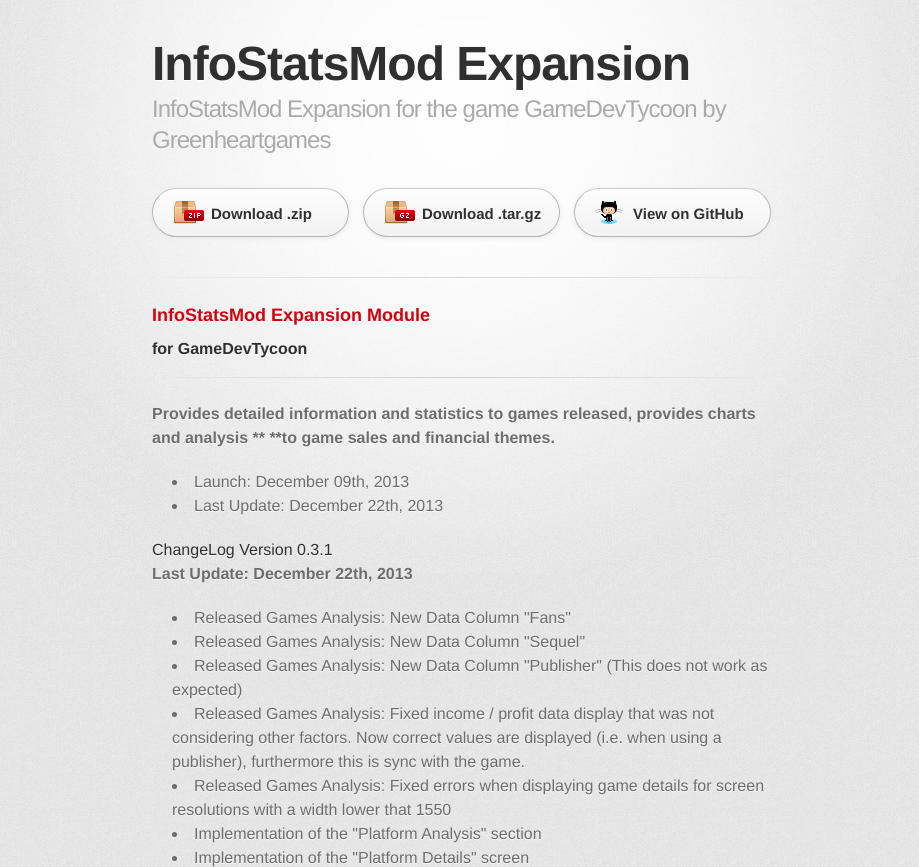
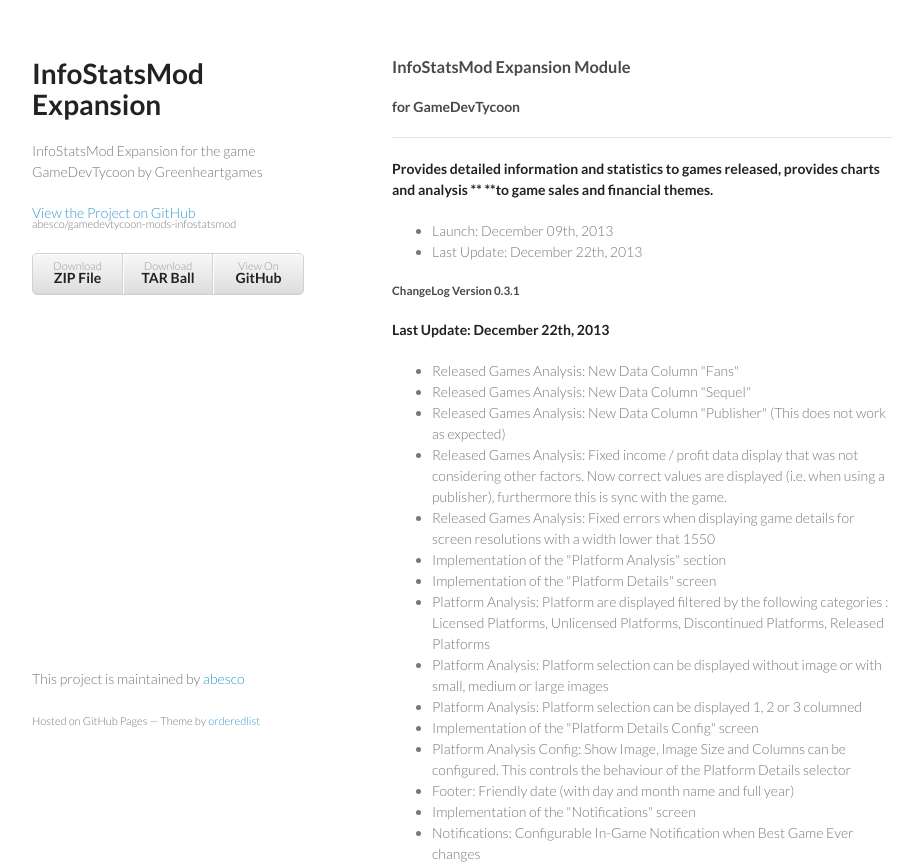
Before and after one commit to abesco/gamedevtycoon-mods-infostatsmod, a plain HTML site: page index.html in a window 1280 px wide. Shown: the top 867 px of the page, without its empty margins (178-1097 px from the left). Drawn offline with Linux system fonts and the light colour scheme; a web font is replaced by a local one.

Commit message:
Create gh-pages branch via GitHub

```diff
--- a/index.html
+++ b/index.html
@@ -1,37 +1,34 @@
-<!DOCTYPE html>
+<!doctype html>
 <html>
   <head>
-    <meta charset='utf-8'>
+    <meta charset="utf-8">
     <meta http-equiv="X-UA-Compatible" content="chrome=1">
-    <link href='https://fonts.googleapis.com/css?family=Chivo:900' rel='stylesheet' type='text/css'>
-    <link rel="stylesheet" type="text/css" href="stylesheets/stylesheet.css" media="screen" />
-    <link rel="stylesheet" type="text/css" href="stylesheets/pygment_trac.css" media="screen" />
-    <link rel="stylesheet" type="text/css" href="stylesheets/print.css" media="print" />
+    <title>InfoStatsMod Expansion by abesco</title>
+
+    <link rel="stylesheet" href="stylesheets/styles.css">
+    <link rel="stylesheet" href="stylesheets/pygment_trac.css">
+    <meta name="viewport" content="width=device-width, initial-scale=1, user-scalable=no">
     <!--[if lt IE 9]>
     <script src="//html5shiv.googlecode.com/svn/trunk/html5.js"></script>
     <![endif]-->
-    <title>InfoStatsMod Expansion by abesco</title>
   </head>
+  <body>
+    <div class="wrapper">
+      <header>
+        <h1>InfoStatsMod Expansion</h1>
+        <p>InfoStatsMod Expansion for the game GameDevTycoon by Greenheartgames</p>
 
-  <body>
-    <div id="container">
-      <div class="inner">
+        <p class="view"><a href="https://github.com/abesco/gamedevtycoon-mods-infostatsmod">View the Project on GitHub <small>abesco/gamedevtycoon-mods-infostatsmod</small></a></p>
 
-        <header>
-          <h1>InfoStatsMod Expansion</h1>
-          <h2>InfoStatsMod Expansion for the game GameDevTycoon by Greenheartgames</h2>
-        </header>
 
-        <section id="downloads" class="clearfix">
-          <a href="https://github.com/abesco/gamedevtycoon-mods-infostatsmod/zipball/master" id="download-zip" class="button"><span>Download .zip</span></a>
-          <a href="https://github.com/abesco/gamedevtycoon-mods-infostatsmod/tarball/master" id="download-tar-gz" class="button"><span>Download .tar.gz</span></a>
-          <a href="https://github.com/abesco/gamedevtycoon-mods-infostatsmod" id="view-on-github" class="button"><span>View on GitHub</span></a>
-        </section>
-
-        <hr>
-
-        <section id="main_content">
-          <h3>
+        <ul>
+          <li><a href="https://github.com/abesco/gamedevtycoon-mods-infostatsmod/zipball/master">Download <strong>ZIP File</strong></a></li>
+          <li><a href="https://github.com/abesco/gamedevtycoon-mods-infostatsmod/tarball/master">Download <strong>TAR Ball</strong></a></li>
+          <li><a href="https://github.com/abesco/gamedevtycoon-mods-infostatsmod">View On <strong>GitHub</strong></a></li>
+        </ul>
+      </header>
+      <section>
+        <h3>
 <a name="infostatsmod-expansion-module" class="anchor" href="#infostatsmod-expansion-module"><span class="octicon octicon-link"></span></a>InfoStatsMod Expansion Module</h3>
 
 <h4>
@@ -135,15 +132,13 @@
 <li>Implementation of "Debug" functions (will be removed upon final release)</li>
 <li>Debug: Toggle Pause </li>
 </ul>
-        </section>
+      </section>
+      <footer>
+        <p>This project is maintained by <a href="https://github.com/abesco">abesco</a></p>
+        <p><small>Hosted on GitHub Pages &mdash; Theme by <a href="https://github.com/orderedlist">orderedlist</a></small></p>
+      </footer>
+    </div>
+    <script src="javascripts/scale.fix.js"></script>
 
-        <footer>
-          InfoStatsMod Expansion is maintained by <a href="https://github.com/abesco">abesco</a><br>
-          This page was generated by <a href="http://pages.github.com">GitHub Pages</a>. Tactile theme by <a href="https://twitter.com/jasonlong">Jason Long</a>.
-        </footer>
-
-
-      </div>
-    </div>
   </body>
 </html>
--- /dev/null
+++ b/javascripts/scale.fix.js
@@ -0,0 +1,17 @@
+var metas = document.getElementsByTagName('meta');
+var i;
+if (navigator.userAgent.match(/iPhone/i)) {
+  for (i=0; i<metas.length; i++) {
+    if (metas[i].name == "viewport") {
+      metas[i].content = "width=device-width, minimum-scale=1.0, maximum-scale=1.0";
+    }
+  }
+  document.addEventListener("gesturestart", gestureStart, false);
+}
+function gestureStart() {
+  for (i=0; i<metas.length; i++) {
+    if (metas[i].name == "viewport") {
+      metas[i].content = "width=device-width, minimum-scale=0.25, maximum-scale=1.6";
+    }
+  }
+}
--- /dev/null
+++ b/stylesheets/styles.css
@@ -0,0 +1,255 @@
+@import url(https://fonts.googleapis.com/css?family=Lato:300italic,700italic,300,700);
+
+body {
+  padding:50px;
+  font:14px/1.5 Lato, "Helvetica Neue", Helvetica, Arial, sans-serif;
+  color:#777;
+  font-weight:300;
+}
+
+h1, h2, h3, h4, h5, h6 {
+  color:#222;
+  margin:0 0 20px;
+}
+
+p, ul, ol, table, pre, dl {
+  margin:0 0 20px;
+}
+
+h1, h2, h3 {
+  line-height:1.1;
+}
+
+h1 {
+  font-size:28px;
+}
+
+h2 {
+  color:#393939;
+}
+
+h3, h4, h5, h6 {
+  color:#494949;
+}
+
+a {
+  color:#39c;
+  font-weight:400;
+  text-decoration:none;
+}
+
+a small {
+  font-size:11px;
+  color:#777;
+  margin-top:-0.6em;
+  display:block;
+}
+
+.wrapper {
+  width:860px;
+  margin:0 auto;
+}
+
+blockquote {
+  border-left:1px solid #e5e5e5;
+  margin:0;
+  padding:0 0 0 20px;
+  font-style:italic;
+}
+
+code, pre {
+  font-family:Monaco, Bitstream Vera Sans Mono, Lucida Console, Terminal;
+  color:#333;
+  font-size:12px;
+}
+
+pre {
+  padding:8px 15px;
+  background: #f8f8f8;
+  border-radius:5px;
+  border:1px solid #e5e5e5;
+  overflow-x: auto;
+}
+
+table {
+  width:100%;
+  border-collapse:collapse;
+}
+
+th, td {
+  text-align:left;
+  padding:5px 10px;
+  border-bottom:1px solid #e5e5e5;
+}
+
+dt {
+  color:#444;
+  font-weight:700;
+}
+
+th {
+  color:#444;
+}
+
+img {
+  max-width:100%;
+}
+
+header {
+  width:270px;
+  float:left;
+  position:fixed;
+}
+
+header ul {
+  list-style:none;
+  height:40px;
+
+  padding:0;
+
+  background: #eee;
+  background: -moz-linear-gradient(top, #f8f8f8 0%, #dddddd 100%);
+  background: -webkit-gradient(linear, left top, left bottom, color-stop(0%,#f8f8f8), color-stop(100%,#dddddd));
+  background: -webkit-linear-gradient(top, #f8f8f8 0%,#dddddd 100%);
+  background: -o-linear-gradient(top, #f8f8f8 0%,#dddddd 100%);
+  background: -ms-linear-gradient(top, #f8f8f8 0%,#dddddd 100%);
+  background: linear-gradient(top, #f8f8f8 0%,#dddddd 100%);
+
+  border-radius:5px;
+  border:1px solid #d2d2d2;
+  box-shadow:inset #fff 0 1px 0, inset rgba(0,0,0,0.03) 0 -1px 0;
+  width:270px;
+}
+
+header li {
+  width:89px;
+  float:left;
+  border-right:1px solid #d2d2d2;
+  height:40px;
+}
+
+header ul a {
+  line-height:1;
+  font-size:11px;
+  color:#999;
+  display:block;
+  text-align:center;
+  padding-top:6px;
+  height:40px;
+}
+
+strong {
+  color:#222;
+  font-weight:700;
+}
+
+header ul li + li {
+  width:88px;
+  border-left:1px solid #fff;
+}
+
+header ul li + li + li {
+  border-right:none;
+  width:89px;
+}
+
+header ul a strong {
+  font-size:14px;
+  display:block;
+  color:#222;
+}
+
+section {
+  width:500px;
+  float:right;
+  padding-bottom:50px;
+}
+
+small {
+  font-size:11px;
+}
+
+hr {
+  border:0;
+  background:#e5e5e5;
+  height:1px;
+  margin:0 0 20px;
+}
+
+footer {
+  width:270px;
+  float:left;
+  position:fixed;
+  bottom:50px;
+}
+
+@media print, screen and (max-width: 960px) {
+
+  div.wrapper {
+    width:auto;
+    margin:0;
+  }
+
+  header, section, footer {
+    float:none;
+    position:static;
+    width:auto;
+  }
+
+  header {
+    padding-right:320px;
+  }
+
+  section {
+    border:1px solid #e5e5e5;
+    border-width:1px 0;
+    padding:20px 0;
+    margin:0 0 20px;
+  }
+
+  header a small {
+    display:inline;
+  }
+
+  header ul {
+    position:absolute;
+    right:50px;
+    top:52px;
+  }
+}
+
+@media print, screen and (max-width: 720px) {
+  body {
+    word-wrap:break-word;
+  }
+
+  header {
+    padding:0;
+  }
+
+  header ul, header p.view {
+    position:static;
+  }
+
+  pre, code {
+    word-wrap:normal;
+  }
+}
+
+@media print, screen and (max-width: 480px) {
+  body {
+    padding:15px;
+  }
+
+  header ul {
+    display:none;
+  }
+}
+
+@media print {
+  body {
+    padding:0.4in;
+    font-size:12pt;
+    color:#444;
+  }
+}
```
